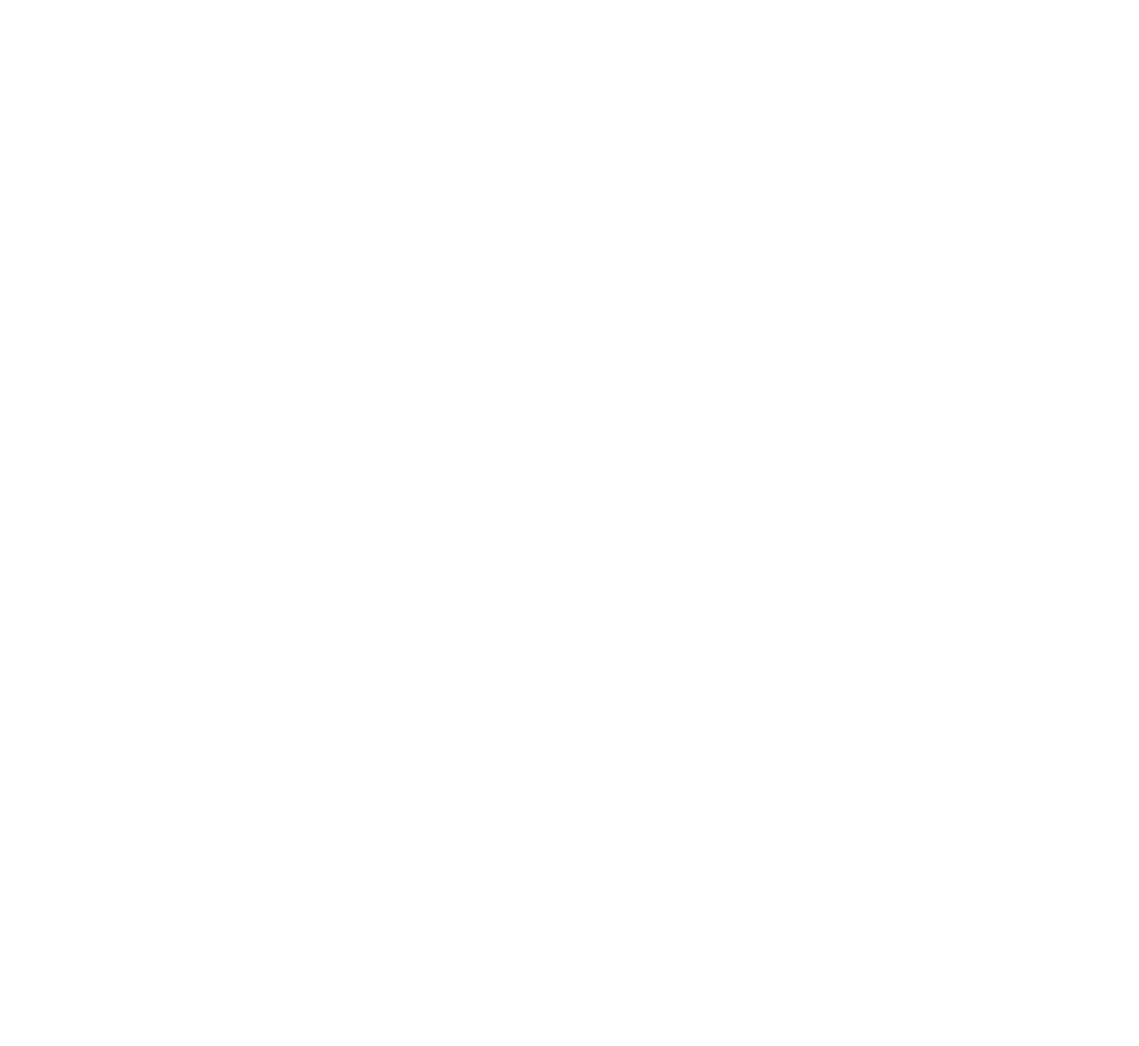
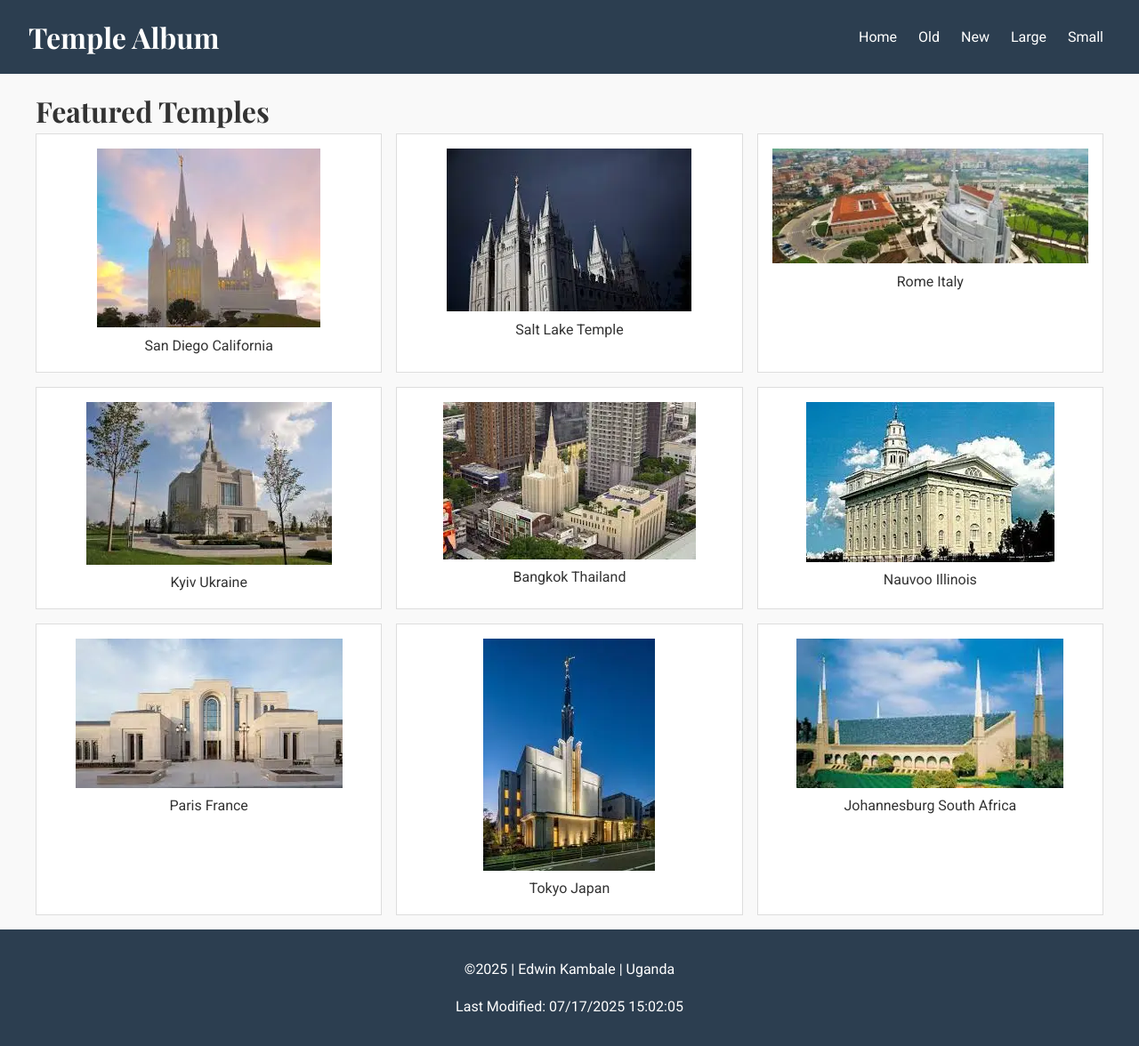
Before and after one commit to ADBranches/wdd131, a plain HTML site: page temples.html in a window 1280 px wide. Shown: the whole page at 89% size. Before the commit the page ends 800 px from the top, so only its background shows below. Drawn offline with nearby package versions, Linux system fonts and the light colour scheme.

Commit message:
new file:   images/bangkok_thailand_temple.webp 	new file:   images/johannesburg_south_africa_temple.webp 	new file:   images/kyiv_ukraine_temple.webp 	new file:   images/narirobi_kenya_temple.webp 	new file:   images/nauvoo_illinois_temple.webp 	new file:   images/paris_france_temple.webp 	new file:   images/rome_italy_temple.webp 	new file:   images/salt_lake_temple.webp 	new file:   images/sandiego_california_temple.webp 	new file:   images/tokyo_japan_temple.webp 	modified:   scripts/temples.js 	modified:   styles/base.css 	modified:   styles/temples-large.css 	modified:   styles/temples.css 	modified:   temples.html

```diff
--- a/scripts/temples.js
+++ b/scripts/temples.js
@@ -0,0 +1,7 @@
+document.getElementById('hamburger').addEventListener('click', () => {
+  const nav = document.querySelector('nav ul');
+  nav.classList.toggle('show');
+});
+
+document.getElementById('copyright-year').textContent = new Date().getFullYear();
+document.getElementById('last-modified').textContent = `Last Modified: ${document.lastModified}`;
--- a/styles/base.css
+++ b/styles/base.css
@@ -79,7 +79,7 @@ h1 {
 
 footer {
     text-align: center;
-    padding: 1rem;
+    padding: 1.5rem;
     background-color: #2c3e50;
     color: white;
 }
--- a/styles/temples-large.css
+++ b/styles/temples-large.css
@@ -0,0 +1,23 @@
+/* Larger View Styles */
+@media (min-width: 768px) {
+    header {
+      display: flex;
+      justify-content: space-between;
+      align-items: center;
+      padding: 1rem 2rem;
+    }
+
+    #hamburger {
+      display: none;
+    }
+
+    nav ul {
+      display: flex;
+      flex-direction: row;
+      background: none;
+    }
+
+    .grid {
+      grid-template-columns: repeat(3, 1fr);
+    }
+  }
--- a/styles/temples.css
+++ b/styles/temples.css
@@ -0,0 +1,93 @@
+/* Base Styles */
+body {
+    font-family: 'Roboto', sans-serif;
+    margin: 0;
+    padding: 0;
+    line-height: 1.6;
+    color: #333;
+    background-color: #f9f9f9;
+  }
+
+  header {
+    background-color: #2c3e50;
+    color: white;
+    padding: 1rem;
+    text-align: center;
+  }
+
+  h1 {
+    font-family: 'Playfair Display', serif;
+    margin: 0;
+  }
+
+  nav ul {
+    list-style: none;
+    padding: 0;
+    display: flex;
+    flex-direction: column;
+    gap: 0.5rem;
+    background-color: #34495e;
+    margin: 0;
+  }
+
+  nav a {
+    color: white;
+    text-decoration: none;
+    padding: 0.5rem;
+    display: block;
+  }
+
+  nav a:hover {
+    background-color: #1abc9c;
+  }
+
+  #hamburger {
+    background: none;
+    border: none;
+    color: white;
+    font-size: 1.5rem;
+    cursor: pointer;
+    display: block;
+    margin: 0 auto;
+  }
+
+  /* Hide nav by default in mobile */
+  nav ul {
+    display: none;
+  }
+
+  nav ul.show {
+    display: flex;
+  }
+
+  main {
+    max-width: 1200px;
+    margin: 0 auto;
+    padding: 1rem;
+  }
+
+  .grid {
+    display: grid;
+    grid-template-columns: 1fr;
+    gap: 1rem;
+  }
+
+  figure {
+    margin: 0;
+    border: 1px solid #ddd;
+    padding: 1rem;
+    background: white;
+    text-align: center;
+  }
+
+  img {
+    max-width: 100%;
+    height: auto;
+  }
+
+  footer {
+    text-align: center;
+    padding: 1rem;
+    background-color: #2c3e50;
+    color: white;
+  }
--- a/temples.html
+++ b/temples.html
@@ -0,0 +1,74 @@
+<!DOCTYPE html>
+<html lang="en">
+<head>
+  <meta charset="UTF-8">
+  <meta name="viewport" content="width=device-width, initial-scale=1.0">
+  <title>Temple Album</title>
+  <link rel="stylesheet" href="styles/temples.css">
+  <link rel="stylesheet" href="styles/temples-large.css" media="(min-width: 768px)">
+  <link href="https://fonts.googleapis.com/css2?family=Roboto:wght@400;700&family=Playfair+Display:wght@700&display=swap" rel="stylesheet">
+  <script src="scripts/temples.js" defer></script>
+</head>
+<body>
+  <header>
+    <h1>Temple Album</h1>
+    <button id="hamburger">☰</button>
+    <nav>
+      <ul>
+        <li><a href="#">Home</a></li>
+        <li><a href="#">Old</a></li>
+        <li><a href="#">New</a></li>
+        <li><a href="#">Large</a></li>
+        <li><a href="#">Small</a></li>
+      </ul>
+    </nav>
+  </header>
+
+  <main>
+    <h1>Featured Temples</h1>
+    <div class="grid">
+      <figure>
+        <img src="images/sandiego_california_temple.webp" alt="San Diego California Temple" loading="lazy">
+        <figcaption>San Diego California</figcaption>
+      </figure>
+      <figure>
+        <img src="images/salt_lake_temple.webp" alt="Salt Lake Temple" loading="lazy">
+        <figcaption>Salt Lake Temple</figcaption>
+      </figure>
+      <figure>
+        <img src="images/rome_italy_temple.webp" alt="Rome Italy Temple" loading="lazy">
+        <figcaption>Rome Italy</figcaption>
+      </figure>
+      <figure>
+        <img src="images/kyiv_ukraine_temple.webp" alt="Kyiv Ukraine Temple" loading="lazy">
+        <figcaption>Kyiv Ukraine</figcaption>
+      </figure>
+      <figure>
+        <img src="images/bangkok_thailand_temple.webp" alt="Bangkok Thailand Temple" loading="lazy">
+        <figcaption>Bangkok Thailand</figcaption>
+      </figure>
+      <figure>
+        <img src="images/nauvoo_illinois_temple.webp" alt="Nauvoo Illinois Temple" loading="lazy">
+        <figcaption>Nauvoo Illinois</figcaption>
+      </figure>
+      <figure>
+        <img src="images/paris_france_temple.webp" alt="Paris France Temple" loading="lazy">
+        <figcaption>Paris France</figcaption>
+      </figure>
+      <figure>
+        <img src="images/tokyo_japan_temple.webp" alt="Tokyo Japan Temple" loading="lazy">
+        <figcaption>Tokyo Japan</figcaption>
+      </figure>
+      <figure>
+        <img src="images/johannesburg_south_africa_temple.webp" alt="Johannesburg South Africa Temple" loading="lazy">
+        <figcaption>Johannesburg South Africa</figcaption>
+      </figure>
+    </div>
+  </main>
+
+  <footer>
+    <p>&copy;<span id="copyright-year"></span> | Edwin Kambale | Uganda</p>
+    <p id="last-modified">Last Modified: </p>
+  </footer>
+</body>
+</html>
```
Also changed, not shown: images/bangkok_thailand_temple.webp (added), images/johannesburg_south_africa_temple.webp (added), images/kyiv_ukraine_temple.webp (added), images/narirobi_kenya_temple.webp (added), images/nauvoo_illinois_temple.webp (added), images/paris_france_temple.webp (added), images/rome_italy_temple.webp (added), images/salt_lake_temple.webp (added), images/sandiego_california_temple.webp (added), images/tokyo_japan_temple.webp (added).
